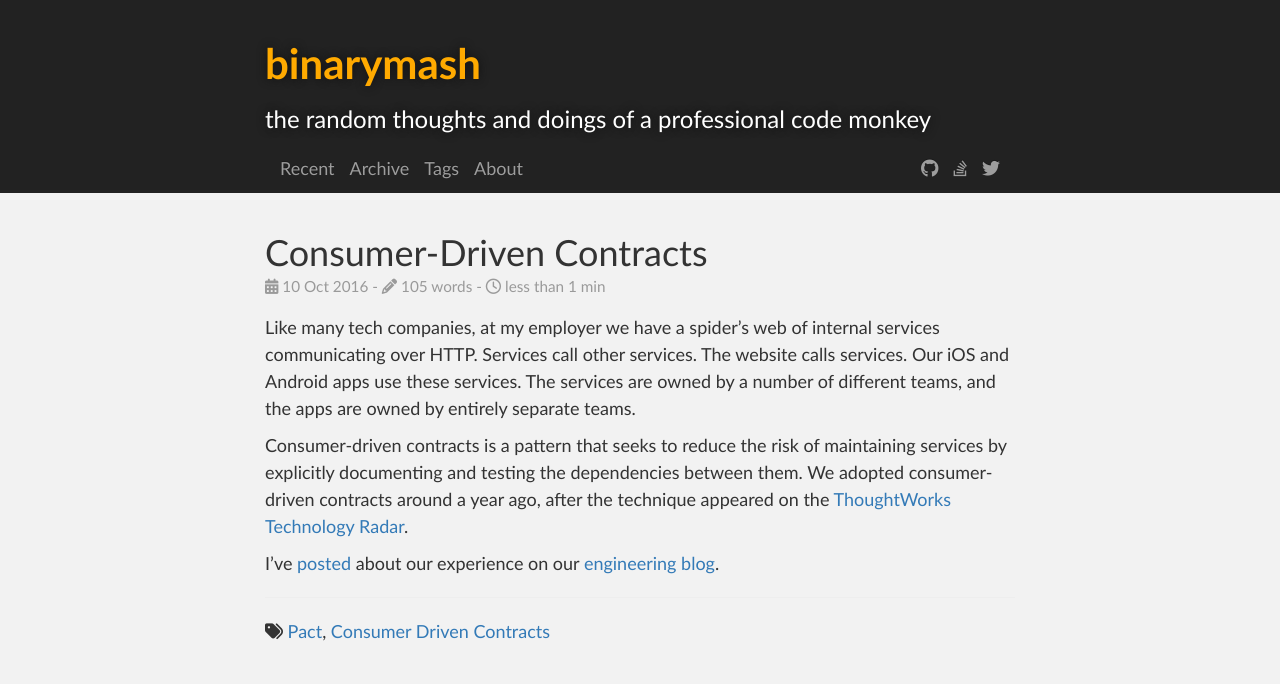
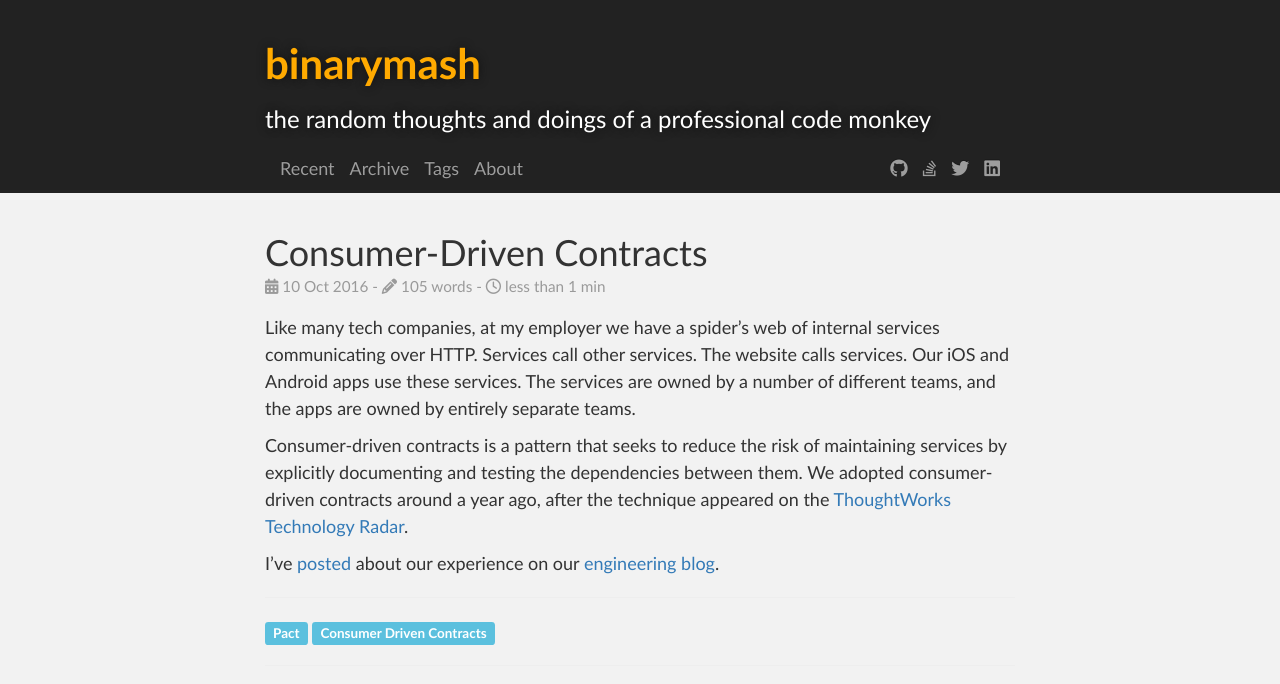
Before and after one commit to binarymash/binarymash.github.io, a Jekyll site: the page built from _posts/2016-10-10-Consumer-Driven-Contracts.md, in a window 1280 px wide. Shown: the top 684 px of the page. Built offline with Jekyll 4.4.1, drawn with Linux system fonts in a browser that asks for light colours; nearby versions of some CDN libraries; comment, search, counter and statistics services are not loaded.

Commit message:
Added linkedin to navbar. Small style changes.

```diff
--- a/_includes/navbar.html
+++ b/_includes/navbar.html
@@ -23,6 +23,7 @@
           <li><a href="https://github.com/binarymash"><i class="fa fa-github" aria-hidden="true"></i></a></li>
           <li><a href="https://stackoverflow.com/users/1671745/binarymash"><i class="fa fa-stack-overflow" aria-hidden="true"></i></a></li>
           <li><a href="https://twitter.com/binarymash"><i class="fa fa-twitter" aria-hidden="true"></i></a></li>
+          <li><a href="https://www.linkedin.com/in/philip-wood-70b298a/"><i class="fa fa-linkedin-square" aria-hidden="true"></i></a></li>
           <!--<li><a href="https://twitter.com/binarymash"><i class="fa fa-rss" aria-hidden="true"></i></a></li>-->
       </ul>
     </div><!-- /.navbar-collapse -->
--- a/_includes/post-newness.html
+++ b/_includes/post-newness.html
@@ -3,5 +3,5 @@
 {% assign daysSince = today | minus: start | divided_by: 60 | divided_by: 60 | divided_by: 24 %}
 
 {% if daysSince < 10 %}
- <span class="label label-info">New</span>
+ <span class="label label-success">New!</span>
 {% endif %}
--- a/_includes/tags.html
+++ b/_includes/tags.html
@@ -1,6 +1,10 @@
-<div class="tags">
+<section class="tags">
+  <!--<h2>
   <i class="fa fa-tags" aria-hidden="true"></i>
+  </h2>-->
   {% for page_tag in page.tags %}
-  <a href="{{ base }}/Tags/#{{ page_tag | replace:' ','-' }}">{{ page_tag }}</a>{% if forloop.last != true %}, {% endif %}
+  <a href="{{ base }}/Tags/#{{ page_tag | replace:' ','-' }}">
+    <span class="label label-info">{{ page_tag }}</span>
+  </a>
   {% endfor %}
-</div>
+</section>
--- a/assets/css/style.scss
+++ b/assets/css/style.scss
@@ -33,10 +33,10 @@ h2 {
     font-size: 24px;
 }
 
-.tags {
-  padding-bottom: 20px;
-  margin-bottom: 20px;
-}
+// .tags {
+//   padding-bottom: 20px;
+//   margin-bottom: 20px;
+// }
 
 #header_wrap .inner {
     padding: 30px 10px 10px 10px;
```
